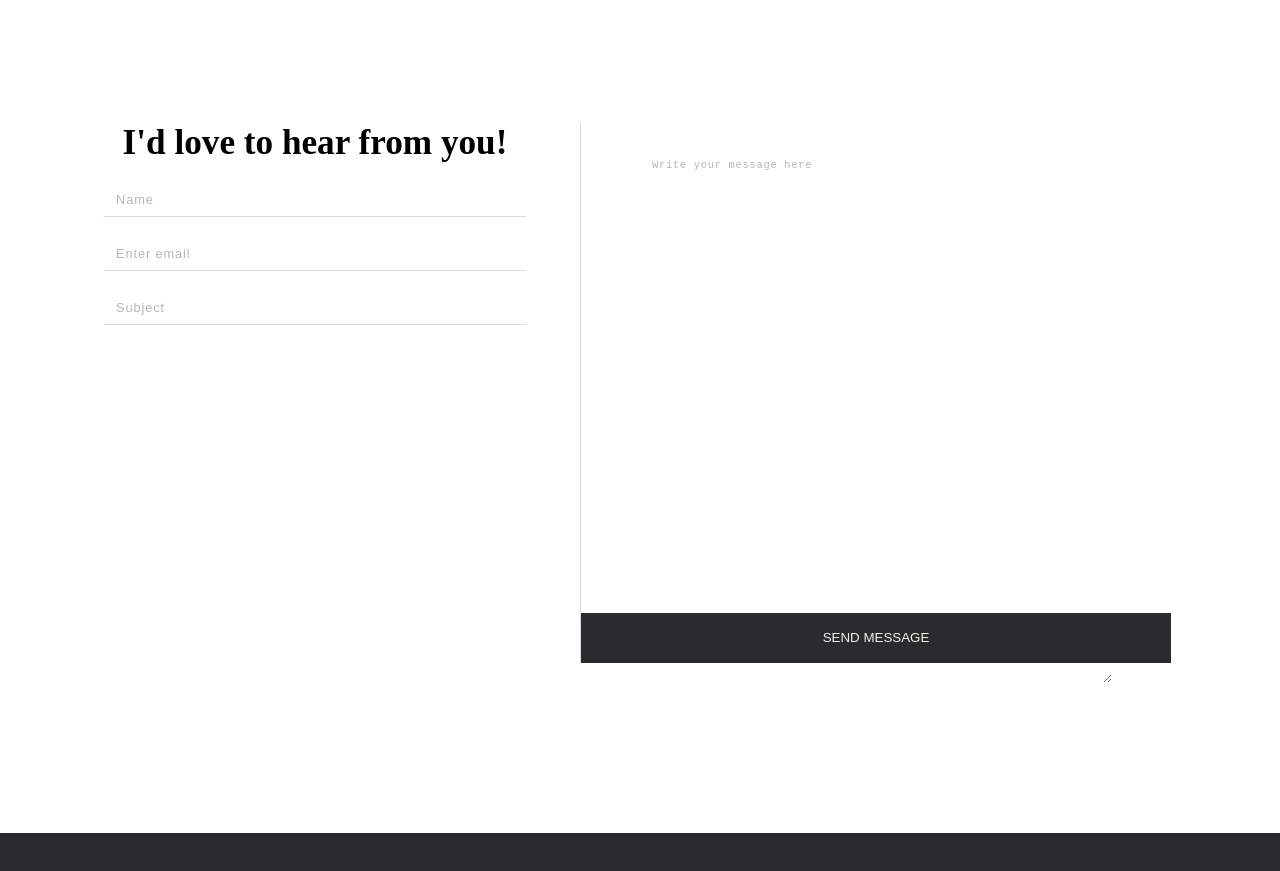
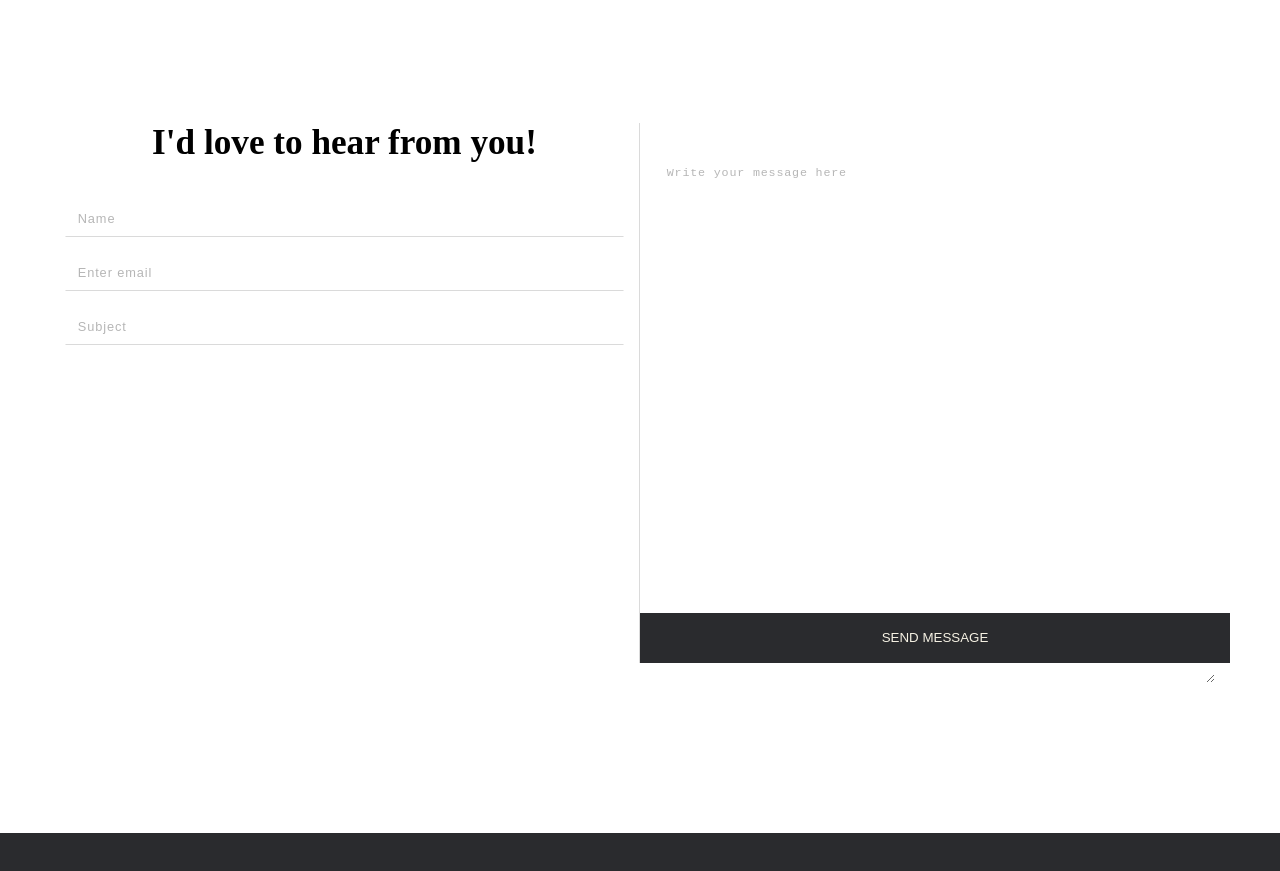
Before and after one commit to yirano/portfolio, a React (Create React App) app: page / in a window 1280 px wide. Shown: the part 2100-2971 px from the top of the page. Built offline with nearby package versions, Linux system fonts and the light colour scheme; a web font is replaced by a local one.

Commit message:
Adjust colors to the contact form

```diff
--- a/src/components/Contact/Contact.css
+++ b/src/components/Contact/Contact.css
@@ -10,9 +10,13 @@ form {
 }
 
 .leftContact {
-	flex-basis: 45%;
+	flex-basis: 50%;
 	text-align: center;
 	border-right: 1px solid #dadada;
+}
+
+.leftContact h3 {
+	margin-bottom: 40px;
 }
 
 .rightContact {
@@ -24,13 +28,13 @@ input,
 textarea {
 	display: block;
 	height: 30px;
-	width: 80%;
+	width: 95%;
 	padding: 16px 12px;
 	border: 1px solid transparent;
 	border-bottom: 1px solid #dadada;
 	outline: none;
 	margin: 20px auto;
-
+	line-height: 2.4em;
 	font-size: 0.8em;
 	letter-spacing: 0.07em;
 }
@@ -42,6 +46,7 @@ textarea {
 textarea {
 	height: 100%;
 	border: none;
+	font-size: 0.9em;
 }
 
 button {
@@ -53,4 +58,5 @@ button {
 	border: transparent;
 	color: var(--white);
 	text-transform: uppercase;
+	outline: none;
 }
--- a/src/components/Contact/Contact.jsx
+++ b/src/components/Contact/Contact.jsx
@@ -52,6 +52,7 @@ class Contact extends Component {
               className="text-primary"
               onChange={this.handleChange.bind(this, "name")}
               placeholder="Name"
+              required
             />
             <label htmlFor="email" />
             <input
@@ -61,6 +62,7 @@ class Contact extends Component {
               className="text-primary"
               onChange={this.handleChange.bind(this, "email")}
               placeholder="Enter email"
+              required
             />
             <label htmlFor="subject" />
             <input
@@ -70,6 +72,7 @@ class Contact extends Component {
               value={this.state.subject}
               onChange={this.handleChange.bind(this, "subject")}
               placeholder="Subject"
+              required
             />
           </div>
           <div className="rightContact">
```
